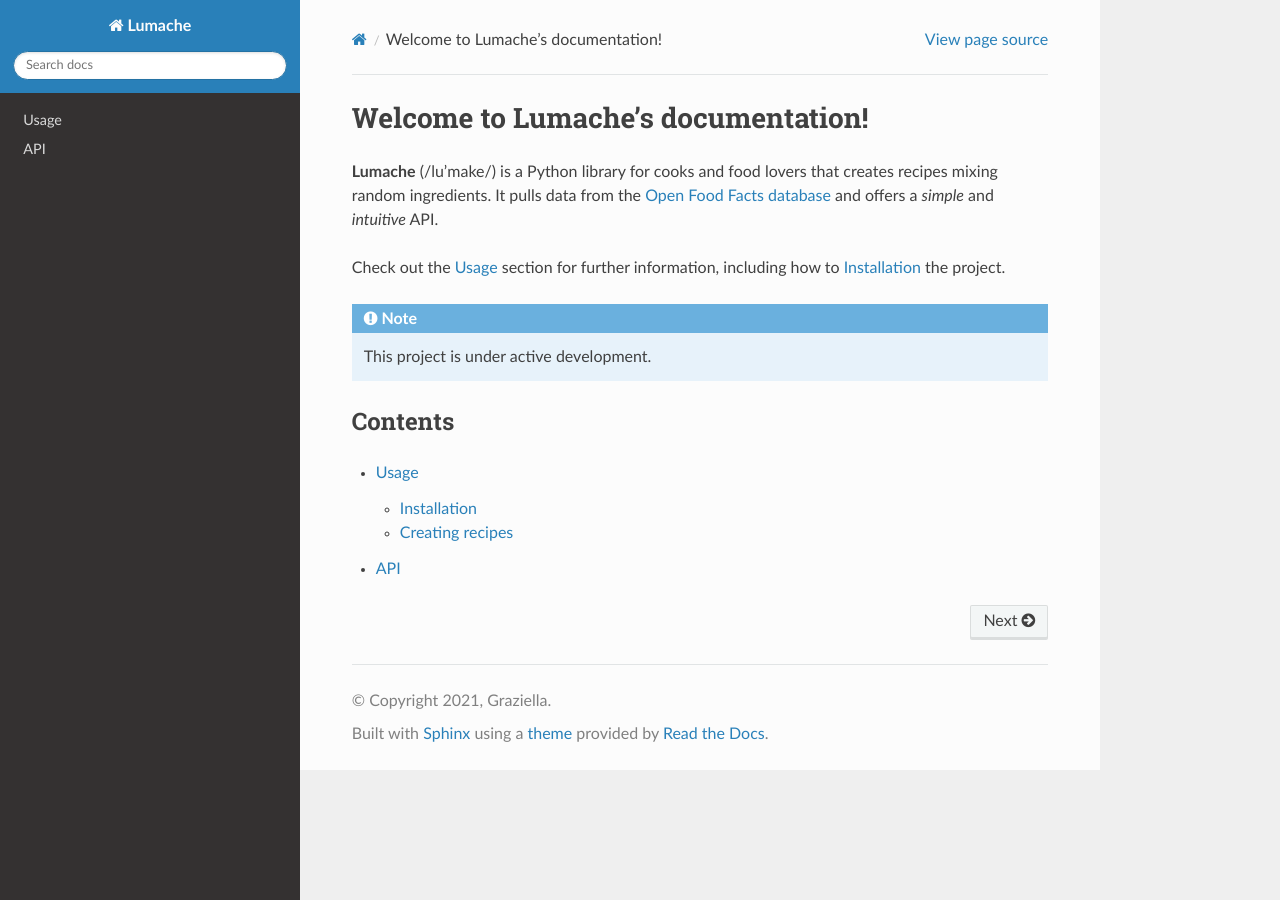
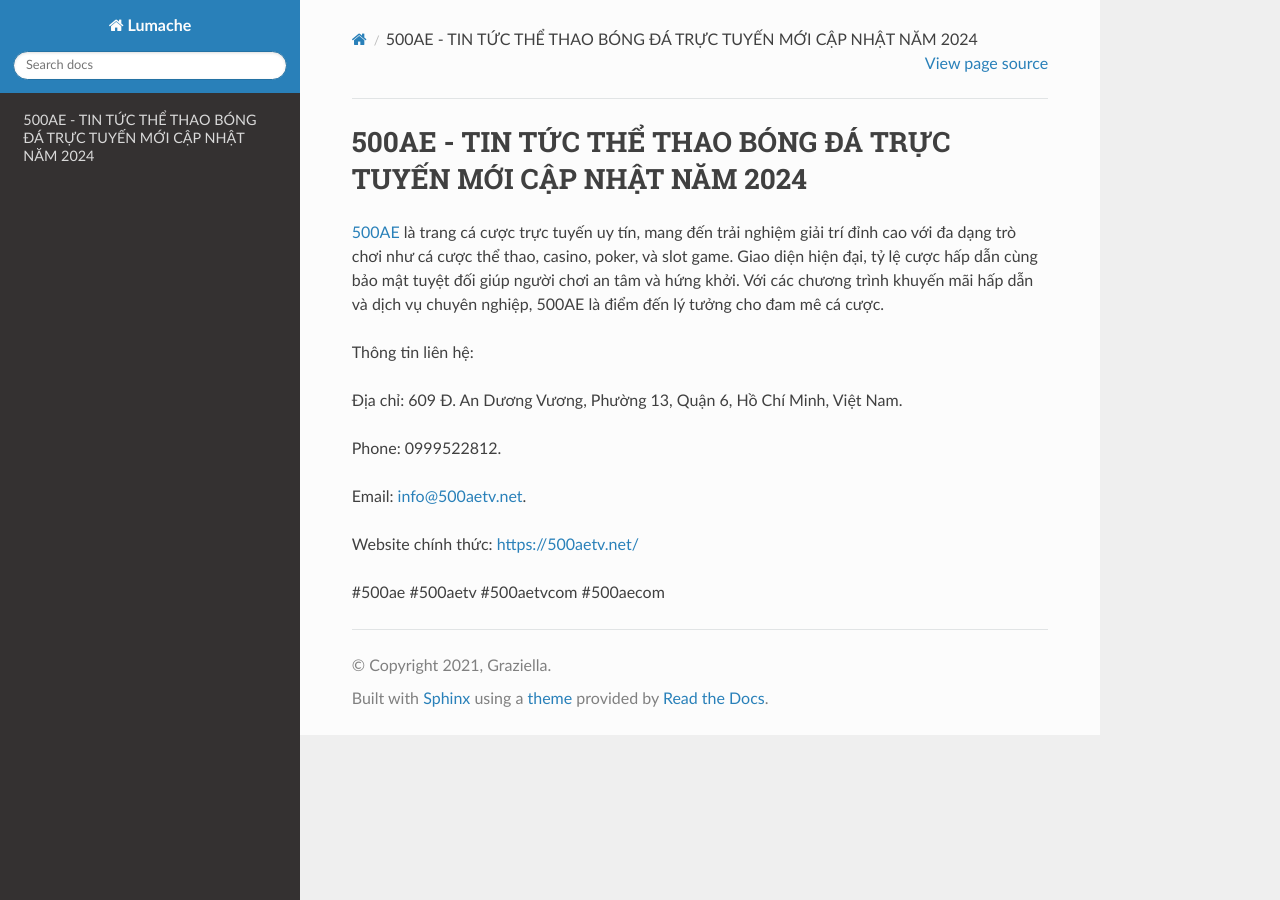
Before and after one commit to parkisngan19/500aetvnet, a Sphinx documentation site: the page built from docs/source/index.rst, in a window 1280 px wide. Built offline with Sphinx 7.4.7 and the Read the Docs theme 3.1.0, drawn with Linux system fonts in a browser that asks for light colours.

Commit message:
Update index.rst

```diff
--- a/docs/source/index.rst
+++ b/docs/source/index.rst
@@ -1,22 +1,16 @@
-Welcome to Lumache's documentation!
+500AE - TIN TỨC THỂ THAO BÓNG ĐÁ TRỰC TUYẾN MỚI CẬP NHẬT NĂM 2024
 ===================================
 
-**Lumache** (/lu'make/) is a Python library for cooks and food lovers
-that creates recipes mixing random ingredients.
-It pulls data from the `Open Food Facts database <https://world.openfoodfacts.org/>`_
-and offers a *simple* and *intuitive* API.
+`500AE <https://500aetv.net/>`_ là trang cá cược trực tuyến uy tín, mang đến trải nghiệm giải trí đỉnh cao với đa dạng trò chơi như cá cược thể thao, casino, poker, và slot game. Giao diện hiện đại, tỷ lệ cược hấp dẫn cùng bảo mật tuyệt đối giúp người chơi an tâm và hứng khởi. Với các chương trình khuyến mãi hấp dẫn và dịch vụ chuyên nghiệp, 500AE là điểm đến lý tưởng cho đam mê cá cược.
 
-Check out the :doc:`usage` section for further information, including
-how to :ref:`installation` the project.
+Thông tin liên hệ:
 
-.. note::
+Địa chỉ: 609 Đ. An Dương Vương, Phường 13, Quận 6, Hồ Chí Minh, Việt Nam.
 
-   This project is under active development.
+Phone: 0999522812.
 
-Contents
---------
+Email: info@500aetv.net.
 
-.. toctree::
+Website chính thức: https://500aetv.net/
 
-   usage
-   api
+#500ae #500aetv #500aetvcom #500aecom
```
